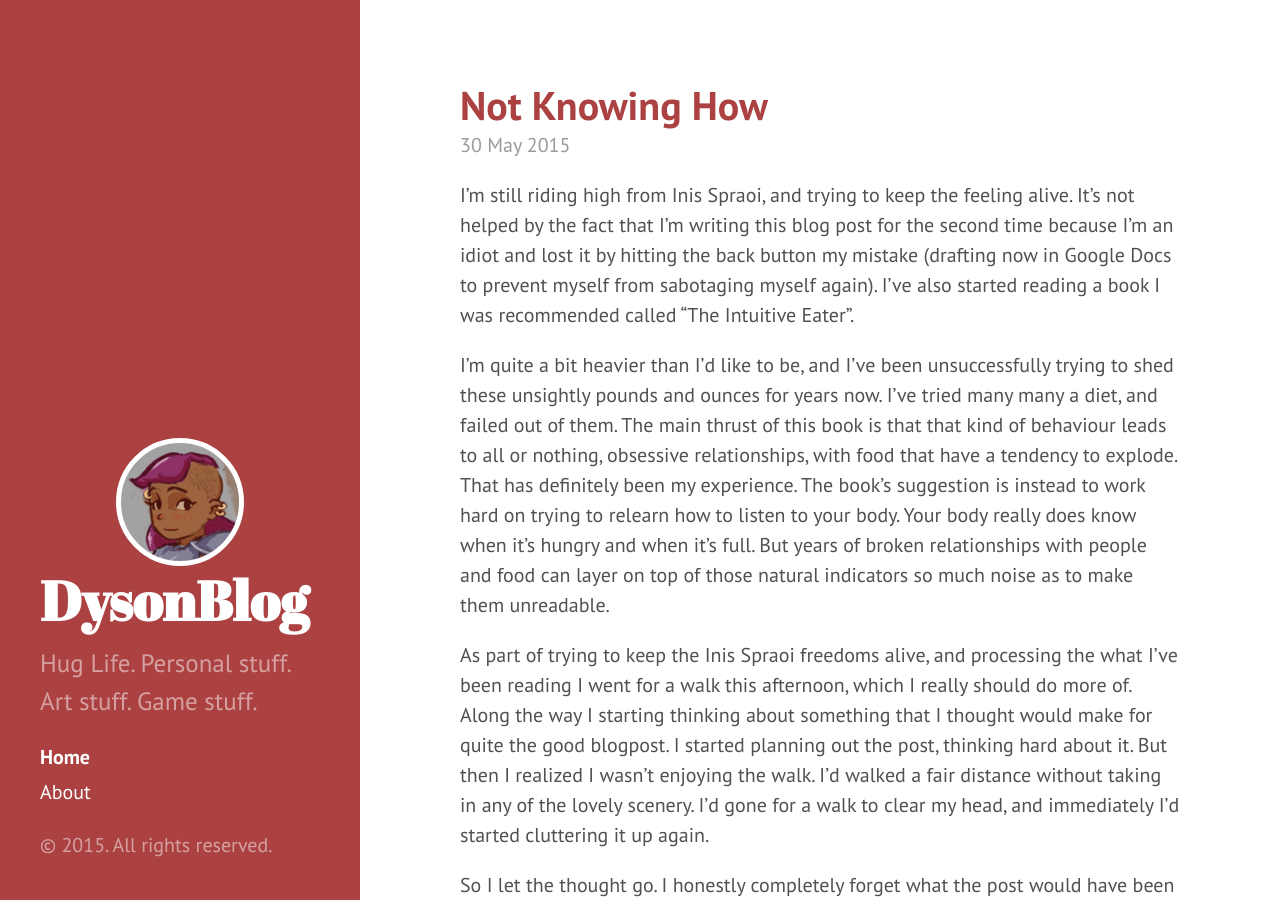
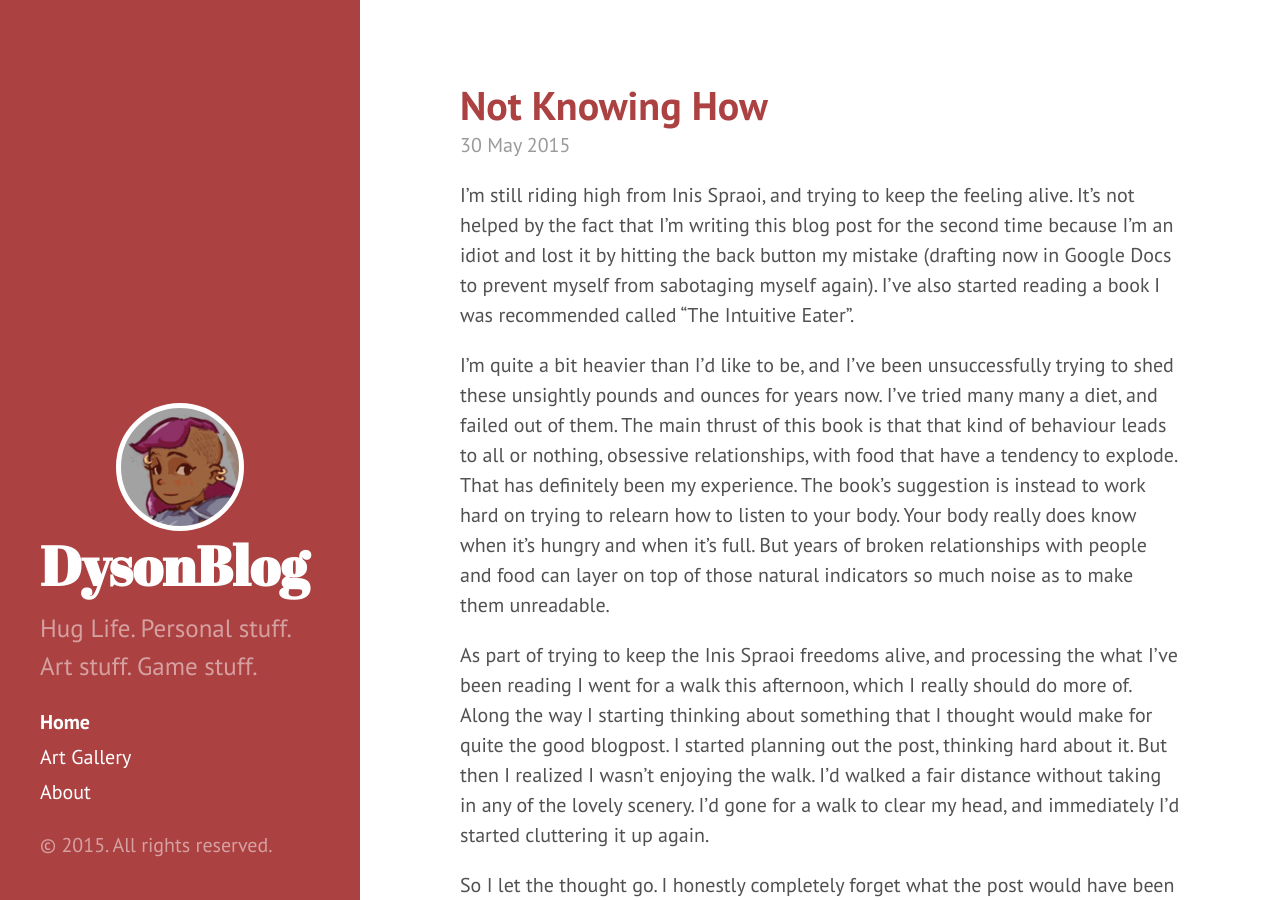
Before and after one commit to dysonhug/dysonhugsite, a Jekyll site: the page built from index.html, in a window 1280 px wide and 900 px high. Built offline with Jekyll 4.4.1, drawn with Linux system fonts in a browser that asks for light colours; Markdown is read by kramdown in place of the engine named in the settings; the list of posts is cut into pages by our own code.

Commit message:
Update sidebar.html

```diff
--- a/_includes/sidebar.html
+++ b/_includes/sidebar.html
@@ -12,6 +12,7 @@
 
     <nav class="sidebar-nav">
       <a class="sidebar-nav-item{% if page.url == site.baseurl %} active{% endif %}" href="{{ site.baseurl }}">Home</a>
+      <a class="sidebar-nav-item" href="http://dysonhug.tumblr.com/">Art Gallery</a>
 
       {% comment %}
         The code below dynamically generates a sidebar nav of pages with
```
